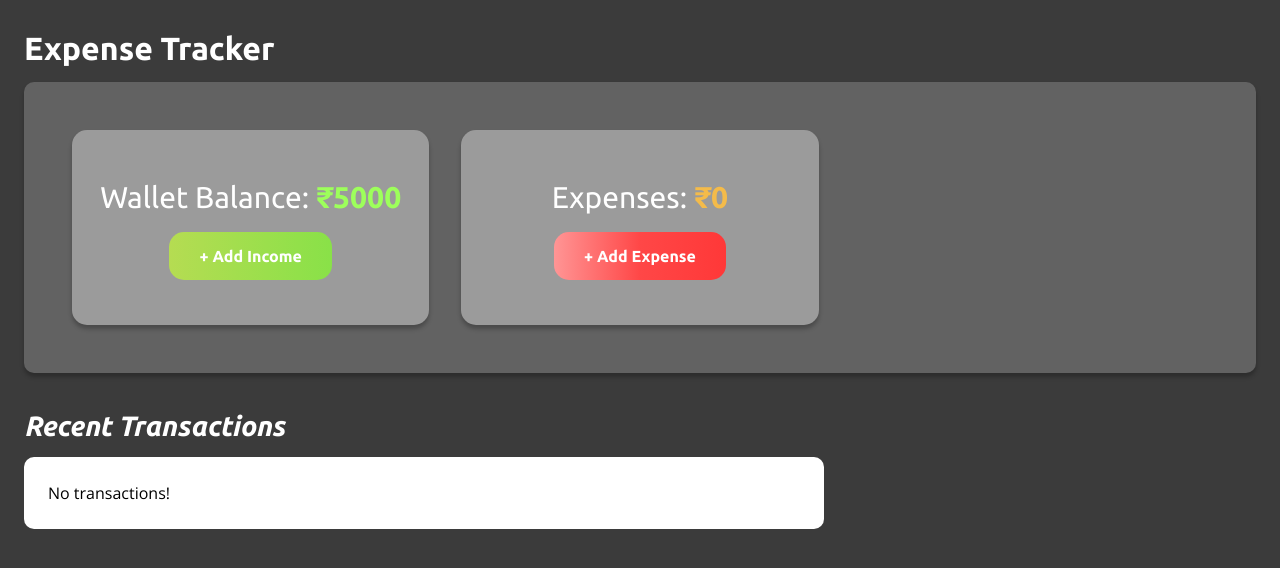
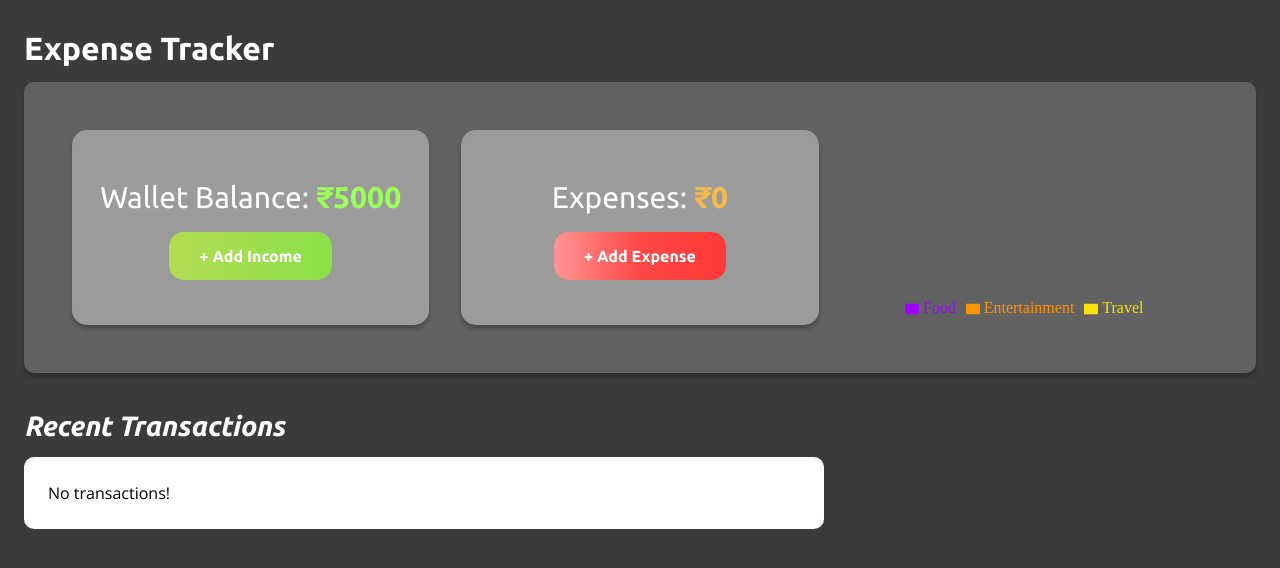
Before and after one commit to SHUBHAM-126/Expense-Tracker, a React (Create React App) app: page / in a window 1280 px wide. Shown: the top 568 px of the page. Built offline with nearby package versions, Linux system fonts and the light colour scheme.

Commit message:
Added new component: PieChart

```diff
--- a/package.json
+++ b/package.json
@@ -12,6 +12,7 @@
     "react-icons": "^5.0.1",
     "react-modal": "^3.16.1",
     "react-scripts": "5.0.1",
+    "recharts": "^2.12.3",
     "web-vitals": "^2.1.4"
   },
   "scripts": {
--- /dev/null
+++ b/src/components/PieChart/PieChart.jsx
@@ -0,0 +1,41 @@
+import React, { PureComponent } from 'react';
+import { PieChart, Pie, Sector, Cell, ResponsiveContainer, Legend } from 'recharts';
+
+const COLORS = ['#A000FF', '#FF9304', '#FDE006'];
+
+const RADIAN = Math.PI / 180;
+const renderCustomizedLabel = ({ cx, cy, midAngle, innerRadius, outerRadius, percent, index }) => {
+    const radius = innerRadius + (outerRadius - innerRadius) * 0.5;
+    const x = cx + radius * Math.cos(-midAngle * RADIAN);
+    const y = cy + radius * Math.sin(-midAngle * RADIAN);
+
+    return (
+        <text x={x} y={y} fill="white" textAnchor={x > cx ? 'start' : 'end'} dominantBaseline="central">
+            {`${(percent * 100).toFixed(0)}%`}
+        </text>
+    );
+};
+
+export default function PieChartComponent({data}) {
+    return (
+        <ResponsiveContainer width="100%" height="100%">
+            <PieChart width={400} height={400}>
+                <Pie
+                    data={data}
+                    cx="50%"
+                    cy="50%"
+                    labelLine={false}
+                    label={renderCustomizedLabel}
+                    outerRadius={80}
+                    fill="#8884d8"
+                    dataKey="value"
+                >
+                    {data.map((entry, index) => (
+                        <Cell key={`cell-${index}`} fill={COLORS[index % COLORS.length]} />
+                    ))}
+                </Pie>
+                <Legend iconType='rect' verticalAlign="bottom" />
+            </PieChart>
+        </ResponsiveContainer>
+    );
+}
--- a/src/pages/Home/Home.jsx
+++ b/src/pages/Home/Home.jsx
@@ -5,6 +5,7 @@
 import ExpenseForm from '../../components/Forms/ExpenseForm/ExpenseForm'
 import Modal from '../../components/Modal/Modal'
 import AddBalanceForm from '../../components/Forms/AddBalanceForm/AddBalanceForm'
+import PieChart from '../../components/PieChart/PieChart'
 
 export default function Home() {
 
@@ -16,6 +17,9 @@
     //Show hide modals
     const [isOpenExpense, setIsOpenExpense] = useState(false)
     const [isOpenBalance, setIsOpenBalance] = useState(false)
+
+    const [categorySpends, setCategorySpends] = useState({ food: 0, entertainment: 0, travel: 0 })
+    const [categoryCount, setCategoryCount] = useState({ food: 0, entertainment: 0, travel: 0 })
 
     useEffect(() => {
 
@@ -50,6 +54,28 @@
             setExpense(0)
         }
 
+        let foodSpends = 0, entertainmentSpends = 0, travelSpends = 0
+        let foodCount = 0, entertainmentCount = 0, travelCount = 0
+
+        expenseList.forEach(item => {
+            if (item.category == 'food') {
+                foodSpends += Number(item.price)
+                foodCount++
+            }
+            else if (item.category == 'entertainment') {
+                entertainmentSpends += Number(item.price)
+                entertainmentCount++
+            }
+            else if (item.category == 'travel') {
+                travelSpends += Number(item.price)
+                travelCount++
+            }
+        })
+
+        setCategorySpends({ food: foodSpends, travel: travelSpends, entertainment: entertainmentSpends })
+
+        setCategoryCount({ food: foodCount, travel: travelCount, entertainment: entertainmentCount })
+
     }, [expenseList])
 
     // saving balance in localStorage
@@ -82,6 +108,14 @@
                     buttonType='failure'
                     success={false}
                     handleClick={() => { setIsOpenExpense(true) }} />
+
+                <PieChart
+                    data={[
+                        { name: 'Food', value: categorySpends.food },
+                        { name: 'Entertainment', value: categorySpends.entertainment },
+                        { name: 'Travel', value: categorySpends.travel }
+                    ]}
+                />
             </div>
 
             {/* Transactions and bar chart wrapper */}
```
Also changed, not shown: src/components/PieChart/PieChart.module.css (added), 1 other file (tests, documents, lock files or other folders).
